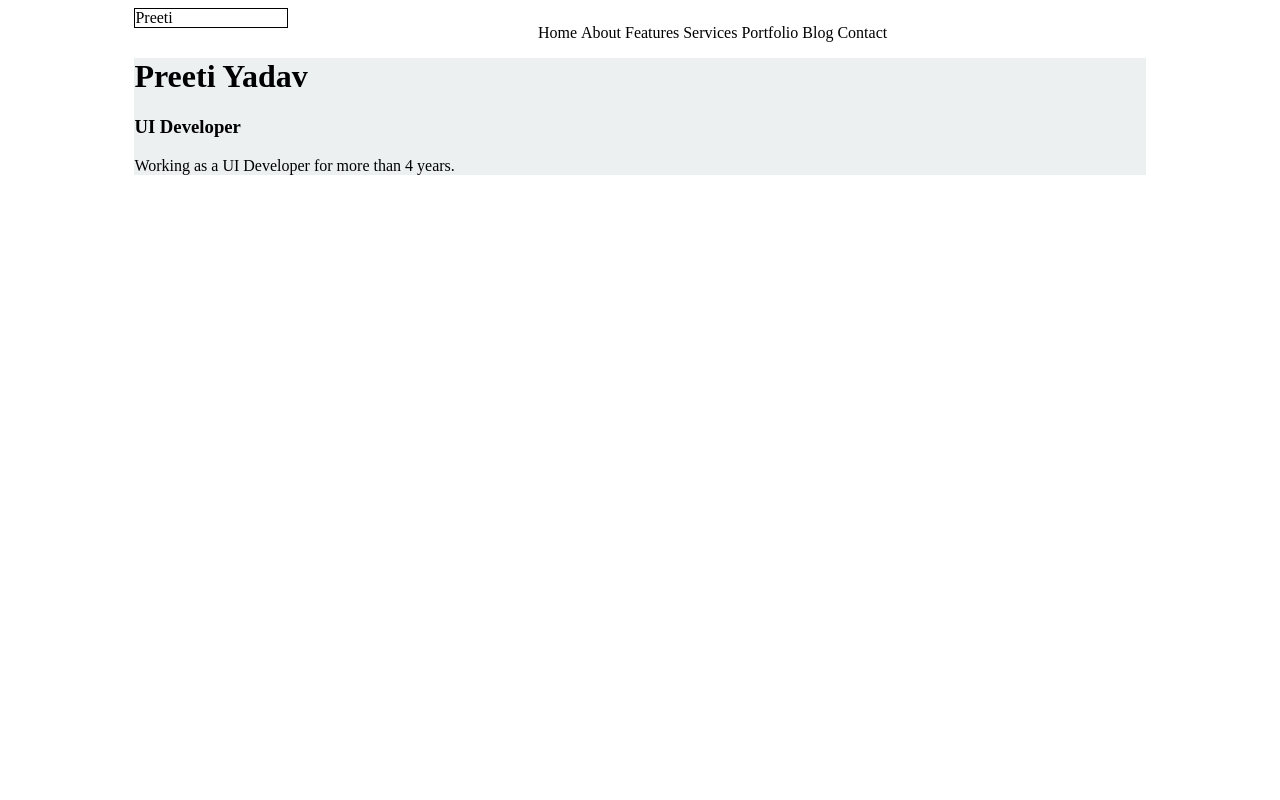
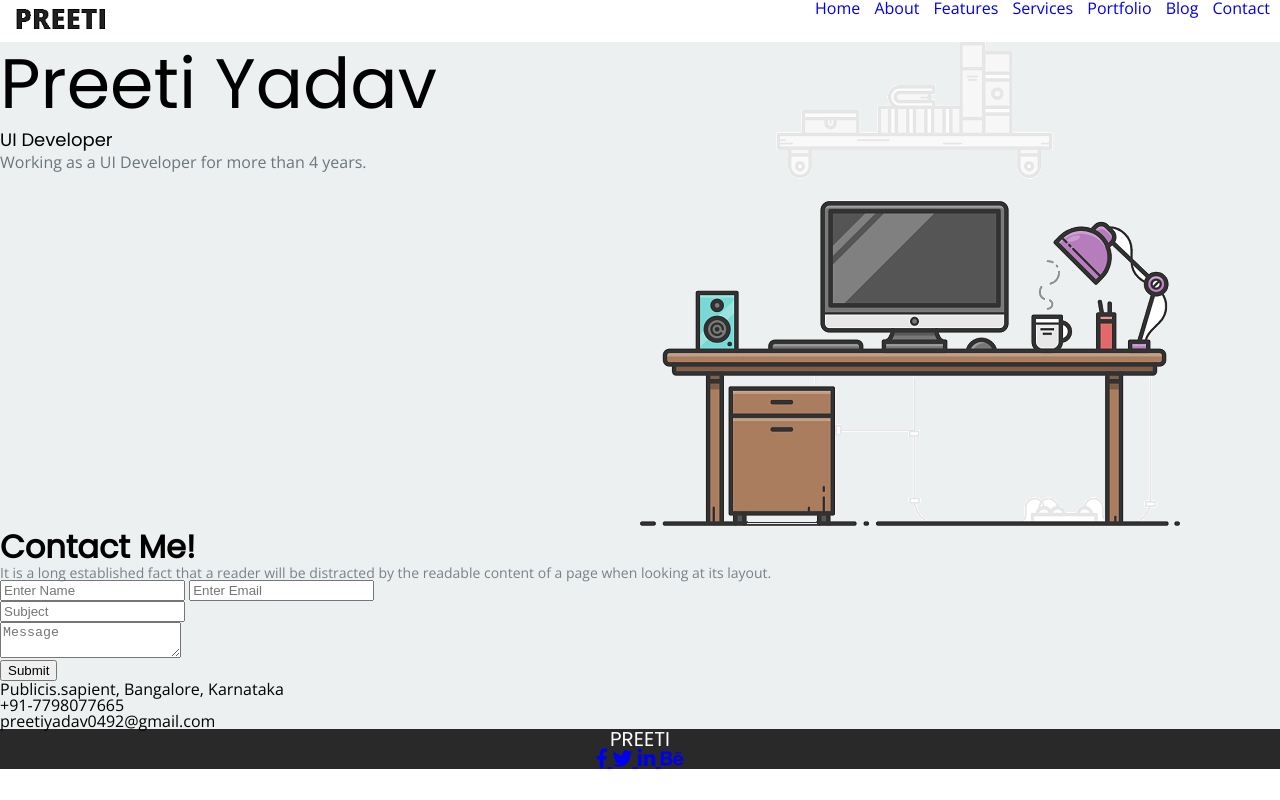
Before and after one commit to preav/preav.github.io, a plain HTML site: page index.html in a window 1280 px wide. Drawn offline with nearby package versions, Linux system fonts and the light colour scheme.

Commit message:
structure commit

```diff
--- a/index.html
+++ b/index.html
@@ -1,30 +1,82 @@
 <!DOCTYPE html>
-<html>
+<html lang="en">
 <head>
 	<meta charset="utf-8">
+	<link rel="stylesheet" type="text/css" href="/styles/reset.css">
 	<link rel="stylesheet" type="text/css" href="/styles/index.css">
+	<link href="https://fonts.googleapis.com/css?family=Open+Sans" rel="stylesheet">
+	<link href="https://fonts.googleapis.com/css?family=Poppins" rel="stylesheet">
+	<link rel="stylesheet" href="https://use.fontawesome.com/releases/v5.1.0/css/all.css" integrity="sha384-lKuwvrZot6UHsBSfcMvOkWwlCMgc0TaWr+30HWe3a4ltaBwTZhyTEggF5tJv8tbt" crossorigin="anonymous">
 	<title> Portfolio </title>
 </head>
 <body>
 	<div class="mainContainer">
 		<div class="nav-bar">
-			<div class="nav-brand"> Preeti </div>
-			<div class="nav-nav">
+			<a href="#" class="brand-logo-link">
+				<img class="brand-logo" src="../images/brand-logo.PNG" alt="brand-logo">
+			</a>
+			<div class="nav-menu-container">
 				<ul class="nav-menu">
-					<li> Home </li>
-					<li> About </li>
-					<li> Features </li>
-					<li> Services </li>
-					<li> Portfolio </li>
-					<li> Blog </li>
-					<li> Contact </li>
+					<li><a href="#"> Home </a></li>
+					<li><a href="#"> About </a></li>
+					<li><a href="#"> Features </a></li>
+					<li><a href="#"> Services </a></li>
+					<li><a href="#"> Portfolio </a></li>
+					<li><a href="#"> Blog </a></li>
+					<li><a href="#"> Contact </a></li>
 				</ul>
 			</div>
 		</div>
-		<div class="banner">
-			<h1> Preeti Yadav </h1>
-			<h3> UI Developer </h3>
-			<p> Working as a UI Developer for more than 4 years. </p>
+		<div class="banner-container">
+			<div class="banner">
+				<h1 class="banner-header"> Preeti Yadav </h1>
+				<h3 class="banner-sub-header"> UI Developer </h3>
+				<p class="banner-info"> Working as a UI Developer for more than 4 years. </p>
+			</div>
+			<div class="banner-image">
+				<img src="../images/workspace@2x.png" alt="banner-image">
+			</div>
+		</div>
+		<div class="contact">
+			<form action="index.php" method="post">
+				<div>
+					<h2 class="contact-header"> Contact Me! </h2>
+					<p class="contact-info"> It is a long established fact that a reader will be distracted by the readable content of a page when looking at its layout. </p>
+				</div>
+				<ul>
+					<li>
+						<input type="text" name="name" placeholder="Enter Name"/>
+						<input type="email" name="email" placeholder="Enter Email"/>
+					</li>
+					<li><input type="text" name="subject" placeholder="Subject"/></li>
+					<li><textarea name="message" placeholder="Message"></textarea></li>
+					<li><input type="submit" name="submit" value="Submit"></li>
+				</ul>
+			</form>
+			<div class="contact-location">
+				<p> Publicis.sapient, Bangalore, Karnataka </p>
+			</div>
+			<div class="contact-details">
+				<p> +91-7798077665 </p>
+			</div>
+			<div class="contact-support">
+				<p> preetiyadav0492@gmail.com </p>
+			</div>
+		</div>
+		<div class="footer">
+			<h4> Preeti </h4>
+			<a href="#">
+				<i class="fab fa-facebook-f"></i>
+			</a>
+			<a href="#">
+				<i class="fab fa-twitter"></i>
+			</a>
+			<a href="#">
+				<i class="fab fa-linkedin-in"></i>
+			</a>
+			<a href="#">
+				<i class="fab fa-behance"></i>
+			</a>
 		</div>
 	</div>
 </body>
--- a/style.css
+++ /dev/null
@@ -1,3 +0,0 @@
-div{
-	text-align: center;
-}
--- /dev/null
+++ b/styles/banner.css
@@ -0,0 +1,34 @@
+.banner-container{
+	width: 100%;
+	vertical-align: middle;
+}
+
+.banner{
+	float: left;
+	width: 50%;
+}
+
+.banner-header{
+	font-family: "Poppins", sans-serif;
+	font-size: 70px;
+	display: block;
+	line-height: 84px;
+	margin: 0;
+}
+
+.banner-sub-header{
+	font-family: "Poppins", sans-serif;
+	font-size: 18px;
+	display: block;
+	line-height: 28px;
+}
+
+
+.banner-info{
+	color: #6c757d;
+}
+
+.banner-image{
+	width: 45%;
+	float: left;
+}
--- /dev/null
+++ b/styles/contact.css
@@ -0,0 +1,25 @@
+.contact{
+	margin: auto;
+}
+
+.contact-header{
+	font-size: 32px;
+	font-family: 'Poppins', sans-serif;
+	font-weight: 700;
+	line-height: 38.4px;
+}
+
+.contact-info{
+	font-size: 14px;
+	font-weight: 400;
+	color: #6c757d;
+	opacity: 0.9;
+}
+
+.extra{
+	clear: both;
+}
+
+form ul{
+	list-style: none;
+}
--- /dev/null
+++ b/styles/footer.css
@@ -0,0 +1,11 @@
+.footer{
+	font-family: Poppins, sans-serif;
+	text-align: center;
+	background-color: #292929;
+	font-size: 20px;
+}
+
+.footer h4{
+	text-transform: uppercase;
+	color: #fff;
+}
--- a/styles/index.css
+++ b/styles/index.css
@@ -1,33 +1,16 @@
+@import url("navigation.css");
+@import url("contact.css");
+@import url("banner.css");
+@import url("footer.css");
+
+body{
+	font-family: 'Open Sans', sans-serif;
+	margin: 0;
+}
+
 .mainContainer{
 	min-width: 600px;
-	width: 80%;
 	margin: auto;
 	overflow: hidden;
+	background: #ecf0f1;
 }
-
-.nav-menu{
-	list-style: none;
-	text-align: center;
-}
-
-li{
-	display: inline-block;
-}
-
-.nav-brand{
-	float: left;
-	width: 15%;
-	border: 1px solid black;
-	padding-left: 0;
-}
-
-.nav-nav{
-	width: 80%;
-	float: left;
-	padding-left: 0;
-}
-
-.banner{
-	background-color: #ecf0f1;
-	clear: both;
-}
--- /dev/null
+++ b/styles/navigation.css
@@ -0,0 +1,31 @@
+.nav-bar{
+	overflow: hidden;
+	background-color: #fff;
+}
+
+.nav-menu-container{
+	width: 70%;
+	float: right;
+	padding-left: 0;
+	background-color: #fff;
+}
+
+.nav-menu{
+	list-style: none;
+	text-align: right;
+	vertical-align: center;
+}
+
+.nav-menu li{
+	display: inline;
+	padding-right: 10px;
+	width: 100%;
+}
+
+.nav-menu li a{
+	text-decoration: none;
+}
+
+.nav-menu a:hover{
+	color: red;
+}
--- /dev/null
+++ b/styles/reset.css
@@ -0,0 +1,48 @@
+/* http://meyerweb.com/eric/tools/css/reset/
+   v2.0 | 20110126
+   License: none (public domain)
+*/
+
+html, body, div, span, applet, object, iframe,
+h1, h2, h3, h4, h5, h6, p, blockquote, pre,
+a, abbr, acronym, address, big, cite, code,
+del, dfn, em, img, ins, kbd, q, s, samp,
+small, strike, strong, sub, sup, tt, var,
+b, u, i, center,
+dl, dt, dd, ol, ul, li,
+fieldset, form, label, legend,
+table, caption, tbody, tfoot, thead, tr, th, td,
+article, aside, canvas, details, embed,
+figure, figcaption, footer, header, hgroup,
+menu, nav, output, ruby, section, summary,
+time, mark, audio, video {
+	margin: 0;
+	padding: 0;
+	border: 0;
+	font-size: 100%;
+	font: inherit;
+	vertical-align: baseline;
+}
+/* HTML5 display-role reset for older browsers */
+article, aside, details, figcaption, figure,
+footer, header, hgroup, menu, nav, section {
+	display: block;
+}
+body {
+	line-height: 1;
+}
+ol, ul {
+	list-style: none;
+}
+blockquote, q {
+	quotes: none;
+}
+blockquote:before, blockquote:after,
+q:before, q:after {
+	content: '';
+	content: none;
+}
+table {
+	border-collapse: collapse;
+	border-spacing: 0;
+}
```
Also changed, not shown: images/brand-logo.PNG (added), images/workspace@2x.png (added).
